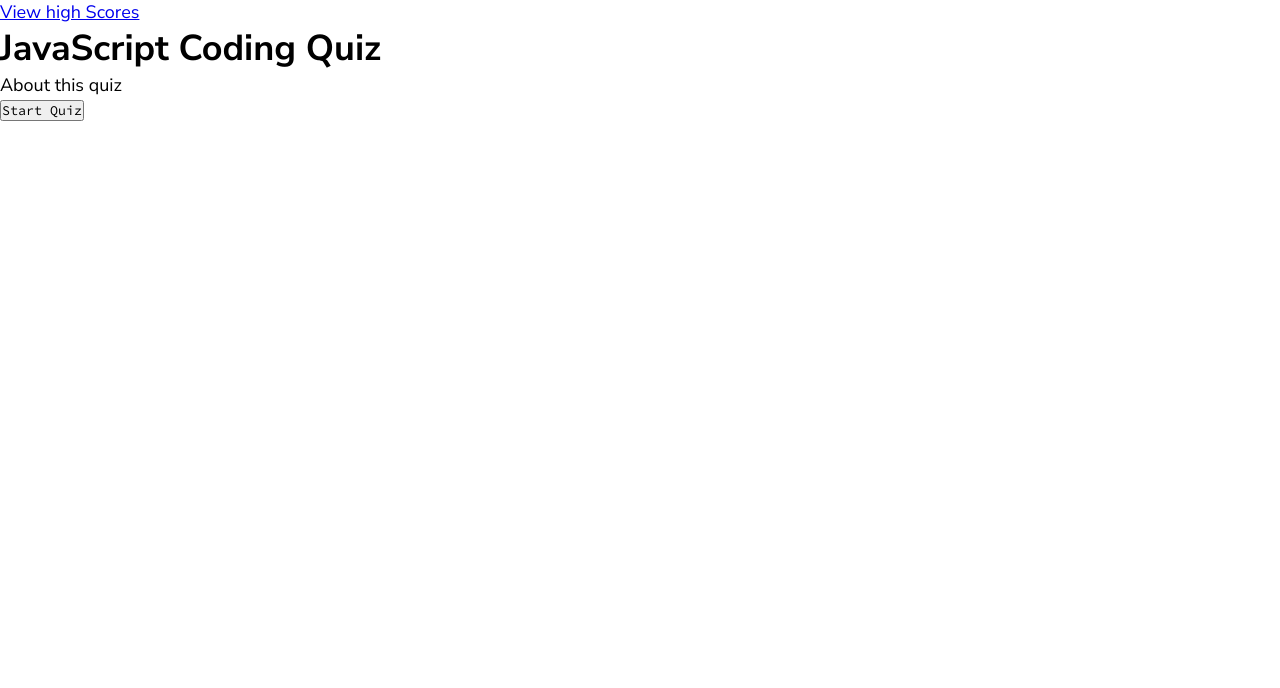
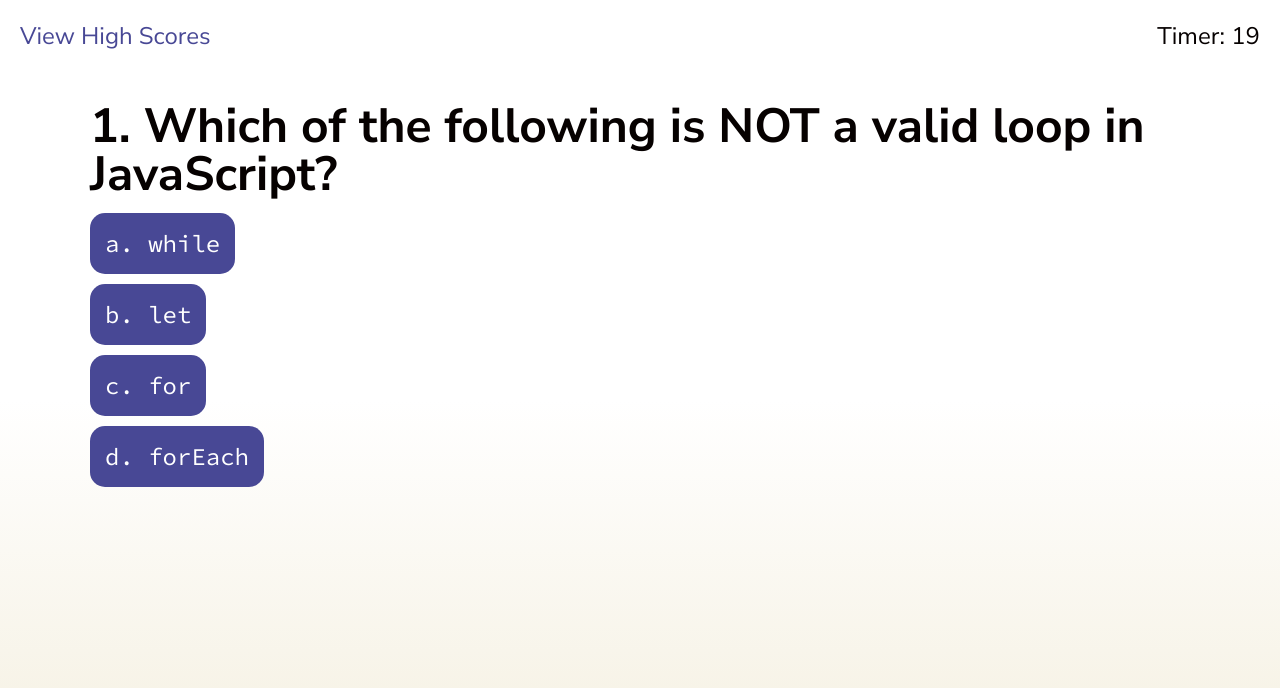
Before and after one commit to JColeCodes/program-exam, a plain HTML site: page index.html in a window 1280 px wide. Both pictures are taken after a click on the button "Start Quiz". Drawn offline with Linux system fonts and the light colour scheme.

Commit message:
timer and first question added, plus some css

```diff
--- a/assets/css/style.css
+++ b/assets/css/style.css
@@ -1,7 +1,11 @@
 :root {
     /* Not final colors */
-    --main-color: blue;
-    --secondary-color: teal;
+    --main-color: #484895;
+    --secondary-color: #63623b;
+    --third-color: #642b1e;
+    --fourth-color: #967543;
+    --darkest-color: #060100;
+    --lightest-color: #f4efdf;
 }
 
 * {
@@ -11,11 +15,61 @@
 }
 
 body {
-    background: #ffffff;
-    font-size: 18px;
+    background: linear-gradient(#ffffff, #ffffff, var(--lightest-color));
+    background-attachment: fixed;
+    font-size: 24px;
     font-family: 'Nunito Sans', sans-serif;
+    color: var(--darkest-color);
+}
+a, button { transition: 0.5s all ease-out; }
+
+header {
+    display: flex;
+    flex-wrap: wrap;
+    justify-content: space-between;
+    padding: 20px;
+}
+a {
+    color: var(--main-color);
+    text-decoration: none;
+}
+a:hover { color: var(--secondary-color); }
+
+.quiz-body {
+    padding: 30px;
+    width: 1160px; max-width: calc(100% - 60px);
+    margin: 0 auto;
+}
+#intro.quiz-body {
+    text-align: center;
+}
+.quiz-body h1, .quiz-body h2 {
+    font-size: 2em;
+    line-height: 1;
+    margin-bottom: 10px;
+}
+.quiz-body p {
+    margin: 5px 0;
+}
+.quiz-body button {
+    font-family: 'Source Code Pro', monospace;
+    background-color: var(--main-color);
+    border: 0;
+    margin: 5px auto;
+    padding: 15px;
+    color: #ffffff;
+    font-size: 1em;
+    border-radius: 15px;
+}
+.quiz-body button:hover {
+    background-color: var(--secondary-color);
+    cursor: pointer;
 }
 
-button {
-    font-family: 'Source Code Pro', monospace;
+.quiz-body ul {
+    list-style-type: none;
 }
+
+.hidden {
+    display: none;
+}
--- a/assets/js/script.js
+++ b/assets/js/script.js
@@ -1,9 +1,72 @@
+// Find HTML DOM
+var mainBody = document.querySelector("#main-content");
+var introPage = document.querySelector("#intro");
+var timerText = document.querySelector("#timer");
+var startButton = document.querySelector("#start-quiz");
+
 // Assign Questions and Answers
 var question01 = {
-    question: "",
-    a: "",
-    b: "",
-    c: "",
-    d: "",
-    answer: this.b
+    question: "Which of the following is NOT a valid loop in JavaScript?",
+    a: "while",
+    b: "let",
+    c: "for",
+    d: "forEach"
 }
+var question02 = {
+    question: "What is the correct way to call a random number?",
+    a: "var randomNum = Math.random();",
+    b: "var randomNum = Random.math();",
+    c: "Math(random) = randomNum;",
+    d: "Random(math) = randomNum;"
+}
+var questions = [question01, question02];
+var questionNumber = 0;
+
+var displayQuestion = function() {
+    var currentQuestion = questions[questionNumber];
+    var tempQuestionNumber = questionNumber + 1;
+
+    var quizBody = document.createElement("div");
+    quizBody.className = "quiz-body";
+    quizBody.setAttribute("data-question", tempQuestionNumber);
+
+    var quizQuestion = document.createElement("h2");
+    quizQuestion.textContent = tempQuestionNumber + ". " + currentQuestion.question;
+
+    var quizAnswerBody = document.createElement("ul");
+
+    mainBody.appendChild(quizBody);
+    quizBody.appendChild(quizQuestion);
+    quizBody.appendChild(quizAnswerBody);
+
+    for (const answer in currentQuestion) {
+        if (answer != "question") {
+            var quizAnswerLi = document.createElement("li");
+            var quizAnswer = document.createElement("button");
+
+            quizAnswer.textContent = answer + ". " + currentQuestion[answer];
+
+            quizAnswerBody.appendChild(quizAnswerLi);
+            quizAnswerLi.appendChild(quizAnswer);
+        }
+    }
+    questionNumber++;
+};
+
+var timer = function() {
+    introPage.className = "hidden";
+
+    var timerLen = (questions.length * 10);
+
+    var timeInterval = setInterval(function() {
+        if (timerLen === 0) {
+            clearInterval(timeInterval);
+        }
+        timerText.textContent = "Timer: " + timerLen;
+        timerLen--;
+    }, 1000);
+
+    displayQuestion();
+}
+
+startButton.addEventListener("click", timer);
--- a/index.html
+++ b/index.html
@@ -13,14 +13,14 @@
 <body>
     <header>
         <nav>
-            <a href="highscore.html">View high Scores</a>
+            <a href="highscore.html">View High Scores</a>
         </nav>
         <div class="timer" id="timer"></div>
     </header>
-    <main>
+    <main id="main-content">
         <div class="quiz-body" id="intro">
             <h1>JavaScript Coding Quiz</h1>
-            <p>About this quiz</p>
+            <p>Answer these questions about JavaScript within the time limit. Each correct question will garner points, but incorrect questions penalize the score and remove ten seconds from the timer.</p>
             <button id="start-quiz">Start Quiz</button>
         </div>
     </main>
```
